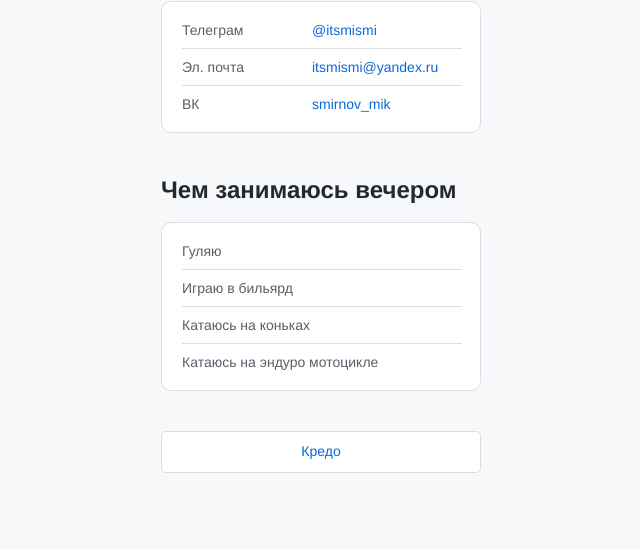
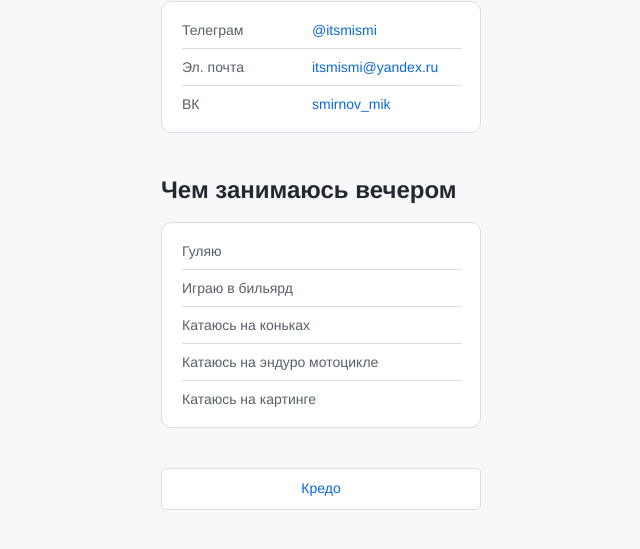
Before and after one commit to itsmismi/itsmismi.github.io, a plain HTML site: page index.html in a window 1280 px wide. Shown: the part 553-1102 px from the top of the page, without its empty margins (319-959 px from the left). Before the commit the page ends 1066 px from the top, so only its background shows below. Drawn offline with Linux system fonts and the light colour scheme.

Commit message:
добавил картинг

```diff
--- a/index.html
+++ b/index.html
@@ -1,4 +1,4 @@
-<!DOCTYPE html>
+ <!DOCTYPE html>
 <html lang="en">
   <head>
     <meta charset="UTF-8" />
@@ -53,6 +53,9 @@
           <li class="links__link">
           <p class="links__title">Катаюсь на эндуро мотоцикле</p>
           </li>
+          <li class="links__link">
+            <p class="links__title">Катаюсь на картинге</p>
+          </li>
         </ul>
       </section>
     </main>
```
